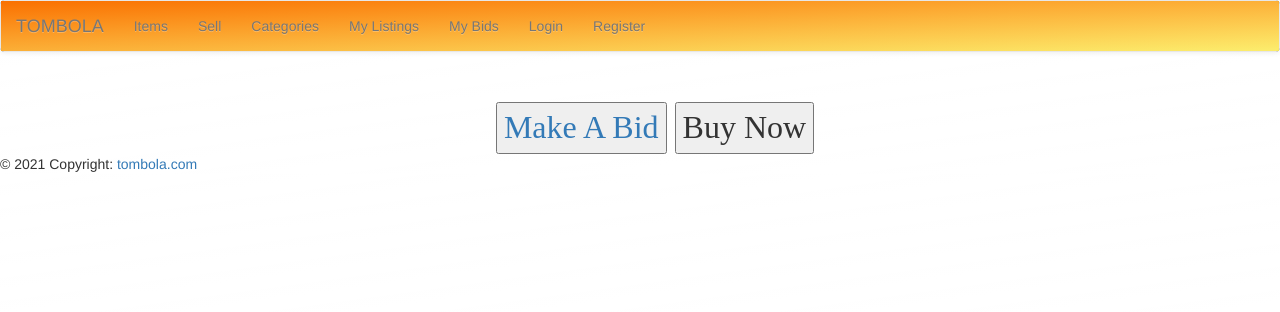
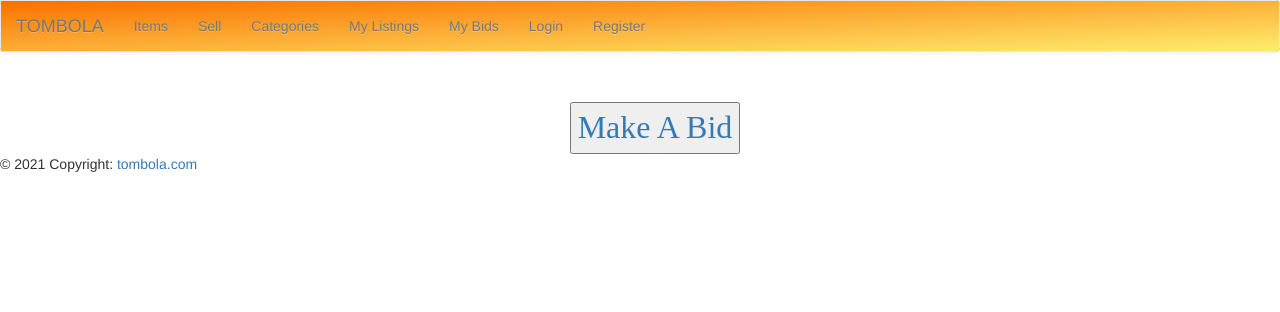
Before and after one commit to jonsteinar20/verklegt-namskei--2, a Django app: template fire_sale/templates/item/item_details.html in a window 1280 px wide. Shown: the top 312 px of the page. Run offline with Django 4.2, Linux system fonts and the light colour scheme; the template is opened without the code that fills it, so the values that code supplies are empty.

Commit message:
Buy Btn baebae

```diff
--- a/fire_sale/templates/item/item_details.html
+++ b/fire_sale/templates/item/item_details.html
@@ -8,6 +8,5 @@
     {% endfor %}
     <div class="container">
         <button class="bid-btn" type="button"><a href="{% url 'make_bid' item_id=item.id %}">Make A Bid</a></button>
-        <button href="#" class="buy-btn">Buy Now</button>
     </div>
 {% endblock %}
```
